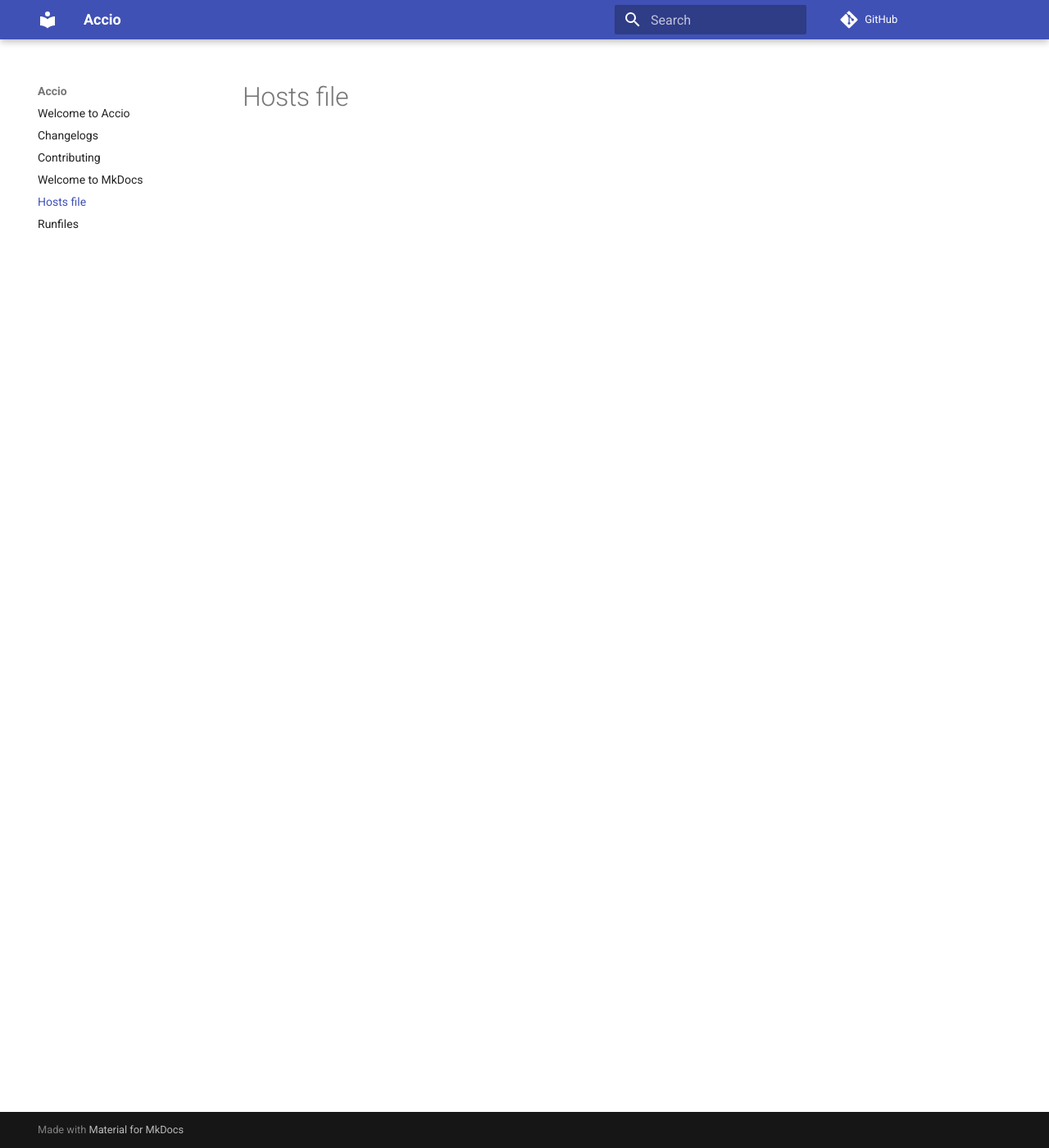
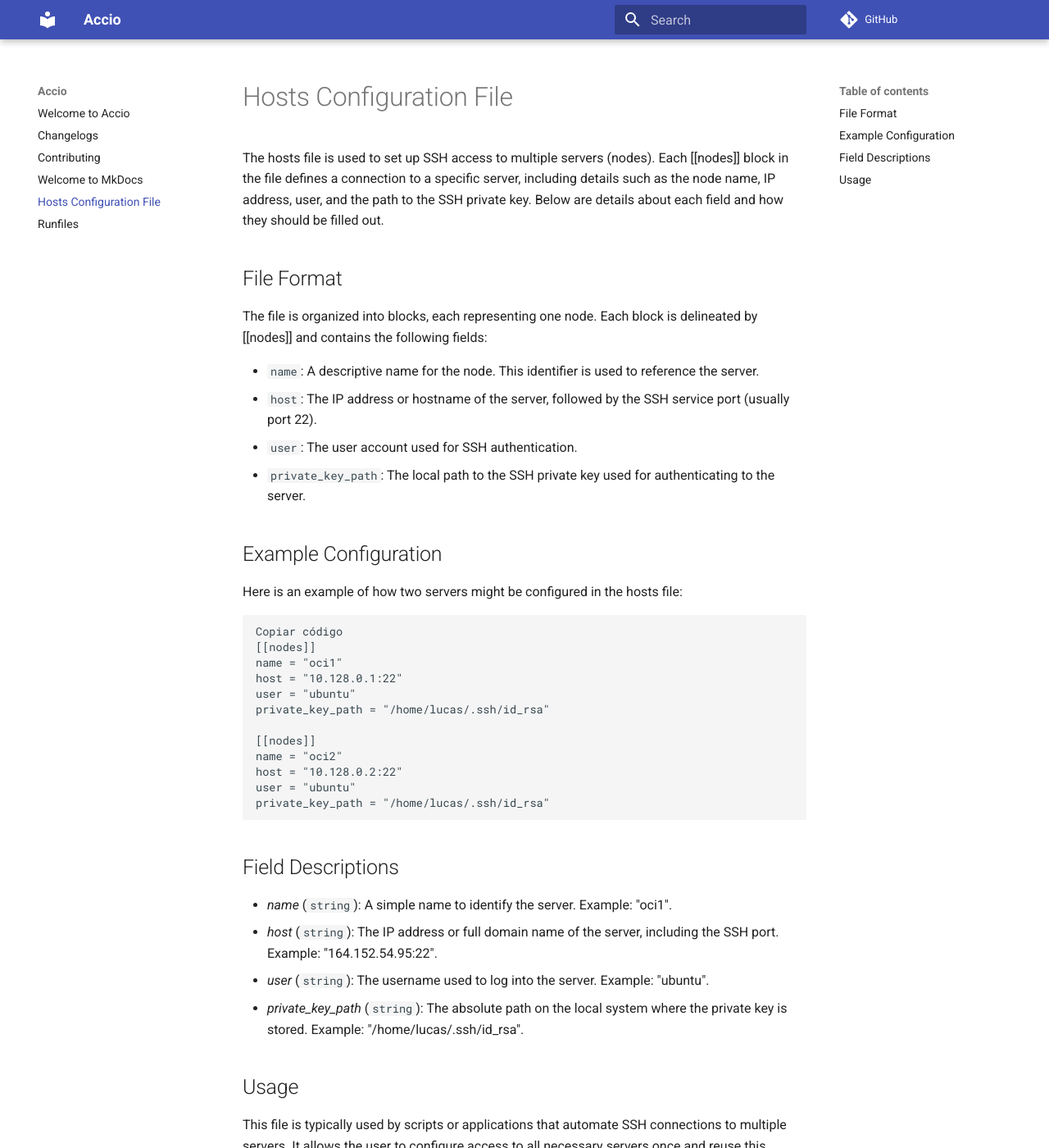
Before and after one commit to lucaslimafernandes/accio, an MkDocs documentation site: the page built from docs/hosts.md, in a window 1280 px wide and 1400 px high. Shown: the whole window at 82% size. Built offline with MkDocs 1.6.1 and Material for MkDocs 9.7.7, drawn with Linux system fonts in a browser that asks for light colours; comment, search, counter and statistics services are not loaded; some of the changed text lies outside the part shown.

Commit message:
docs and new example

````diff
--- a/docs/hosts.md
+++ b/docs/hosts.md
@@ -1 +1,43 @@
-# Hosts file
+# Hosts Configuration File
+
+The hosts file is used to set up SSH access to multiple servers (nodes). Each [[nodes]] block in the file defines a connection to a specific server, including details such as the node name, IP address, user, and the path to the SSH private key. Below are details about each field and how they should be filled out.
+
+## File Format
+
+
+The file is organized into blocks, each representing one node. Each block is delineated by [[nodes]] and contains the following fields:
+
+- `name`: A descriptive name for the node. This identifier is used to reference the server.
+- `host`: The IP address or hostname of the server, followed by the SSH service port (usually port 22).
+- `user`: The user account used for SSH authentication.
+- `private_key_path`: The local path to the SSH private key used for authenticating to the server.
+
+## Example Configuration
+
+Here is an example of how two servers might be configured in the hosts file:
+
+```toml
+Copiar código
+[[nodes]]
+name = "oci1"
+host = "10.128.0.1:22"
+user = "ubuntu"
+private_key_path = "/home/lucas/.ssh/id_rsa"
+
+[[nodes]]
+name = "oci2"
+host = "10.128.0.2:22"
+user = "ubuntu"
+private_key_path = "/home/lucas/.ssh/id_rsa"
+```
+
+## Field Descriptions
+
+- *name* (`string`): A simple name to identify the server. Example: "oci1".
+- *host* (`string`): The IP address or full domain name of the server, including the SSH port. Example: "164.152.54.95:22".
+- *user* (`string`): The username used to log into the server. Example: "ubuntu".
+- *private_key_path* (`string`): The absolute path on the local system where the private key is stored. Example: "/home/lucas/.ssh/id_rsa".
+
+## Usage
+
+This file is typically used by scripts or applications that automate SSH connections to multiple servers. It allows the user to configure access to all necessary servers once and reuse this configuration efficiently and securely.
````
Also changed, not shown: docs/contributing.md (+11 -0 lines), 1 other file.
